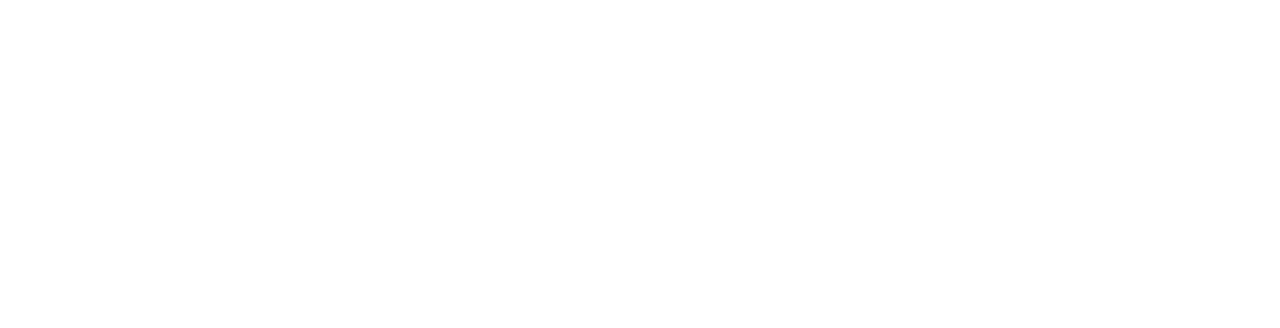
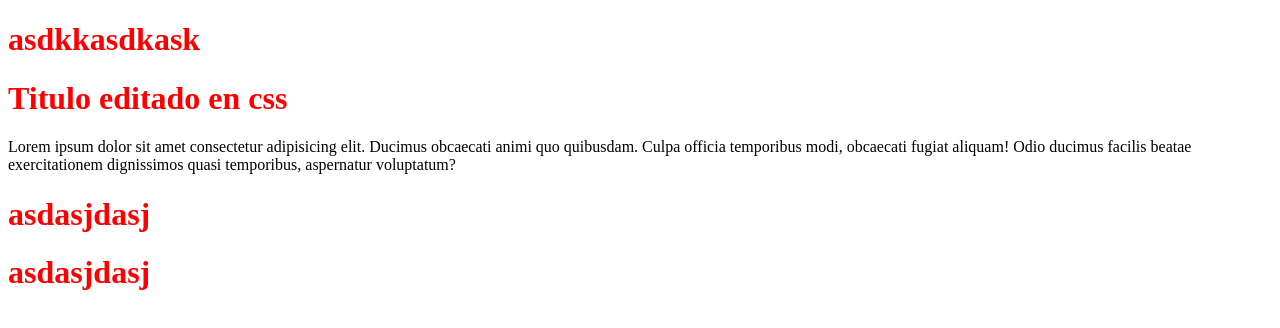
Before and after one commit to WilliamMPA/CursosFrontEnd, a plain HTML site: page index.html in a window 1280 px wide. Drawn offline with Linux system fonts and the light colour scheme.

Commit message:
comienzo

```diff
--- /dev/null
+++ b/estilo.css
@@ -0,0 +1,3 @@
+h1{
+    color:red
+}
--- a/index.html
+++ b/index.html
@@ -4,8 +4,18 @@
     <meta charset="UTF-8">
     <meta name="viewport" content="width=device-width, initial-scale=1.0">
     <title>CSS</title>
+    <link rel="stylesheet" type="text/css" href="estilo.css">
 </head>
 <body>
+    <h1>
+        asdkkasdkask
+    </h1>
+    <h1>Titulo editado en css</h1>
+    <p>
+        Lorem ipsum dolor sit amet consectetur adipisicing elit. Ducimus obcaecati animi quo quibusdam. Culpa officia temporibus modi, obcaecati fugiat aliquam! Odio ducimus facilis beatae exercitationem dignissimos quasi temporibus, aspernatur voluptatum?
+        <h1>asdasjdasj</h1>
+    </p>
 
+    <h1>asdasjdasj</h1>
 </body>
 </html>
```
